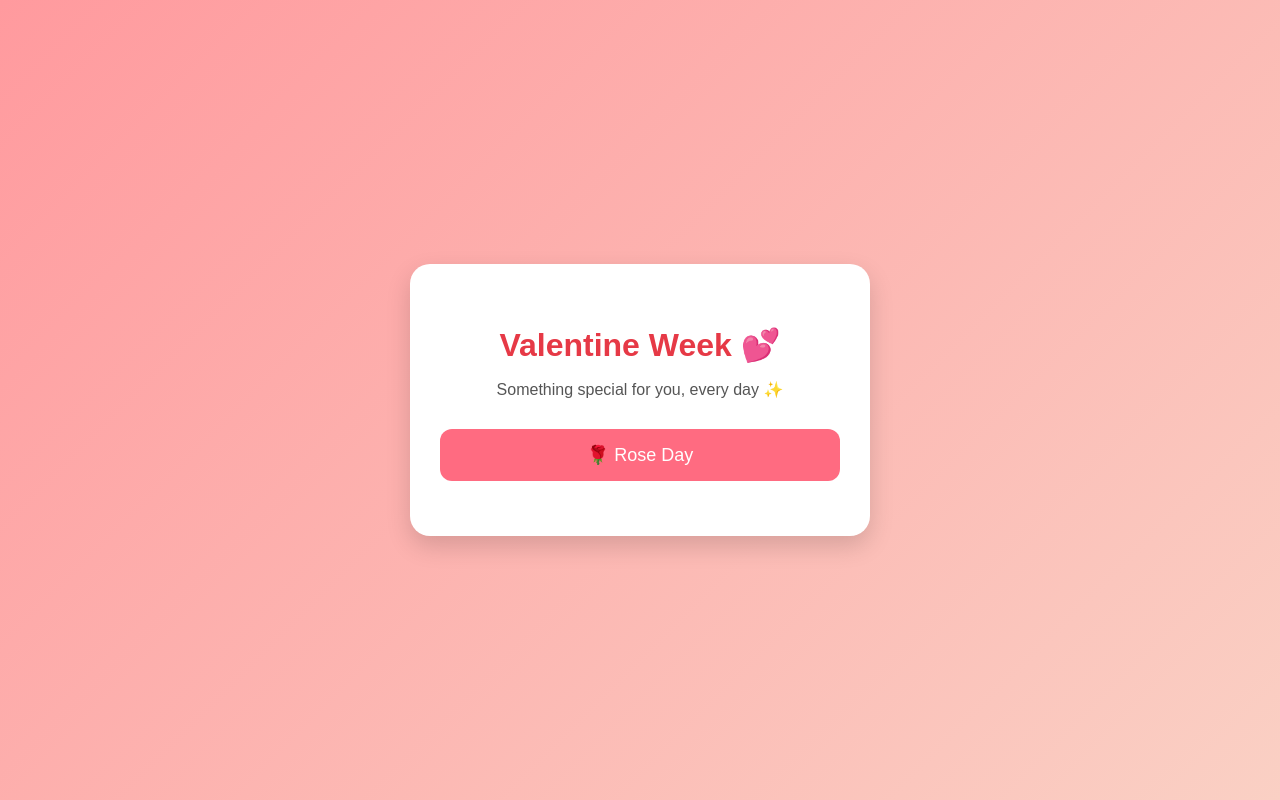
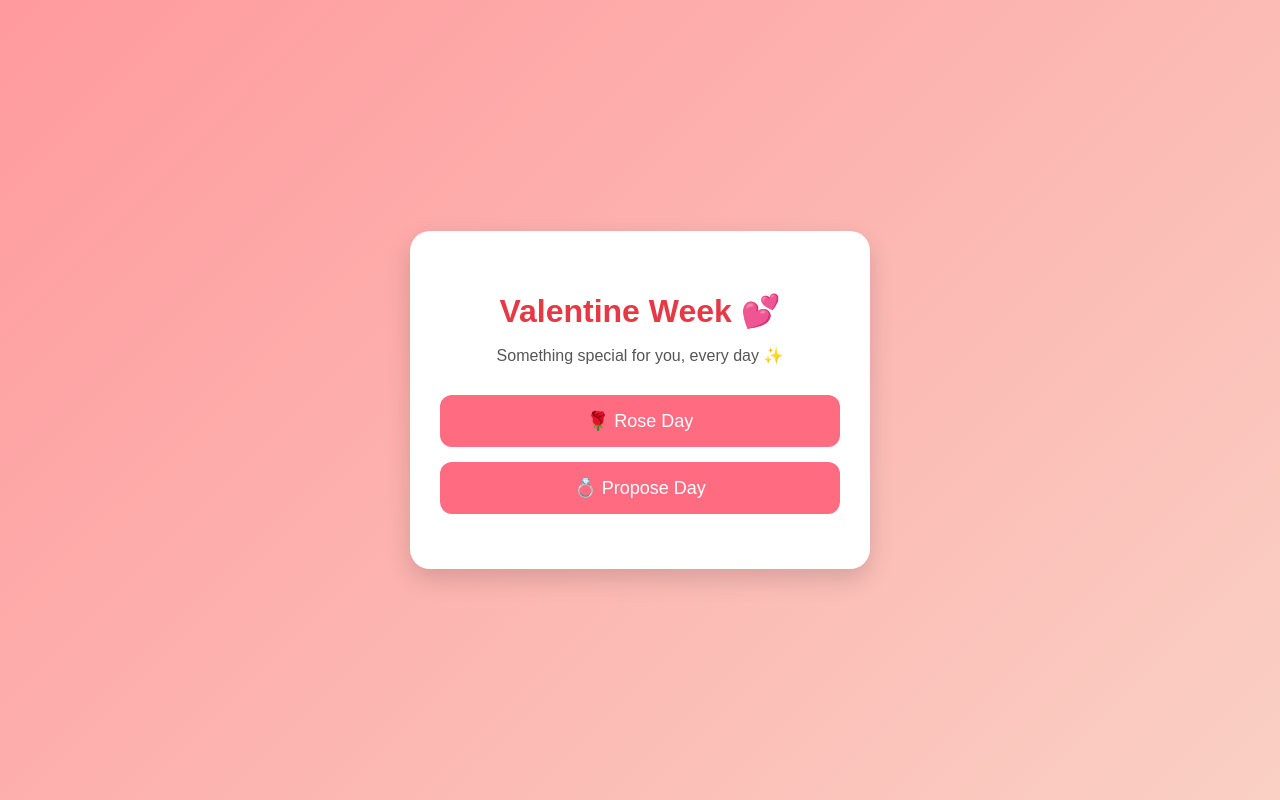
Before and after one commit to Mage-Arjun/Valentine-s-day, a plain HTML site: page index.html in a window 1280 px wide. Drawn offline with Linux system fonts and the light colour scheme.

Commit message:
Add Propose Day link to index.html
Added a link for Propose Day and uncommented it.

```diff
--- a/index.html
+++ b/index.html
@@ -61,7 +61,7 @@
     <p>Something special for you, every day ✨</p>
 
     <a class="day-link" href="Rose day">🌹 Rose Day</a>
-    <!-- <a class="day-link" href="propose-day/">💍 Propose Day</a> -->
+    <a class="day-link" href="Propose day/">💍 Propose Day</a>
 
     <!-- Add more days later like this -->
     <!-- <a class="day-link" href="chocolate-day/">🍫 Chocolate Day</a> -->
```
